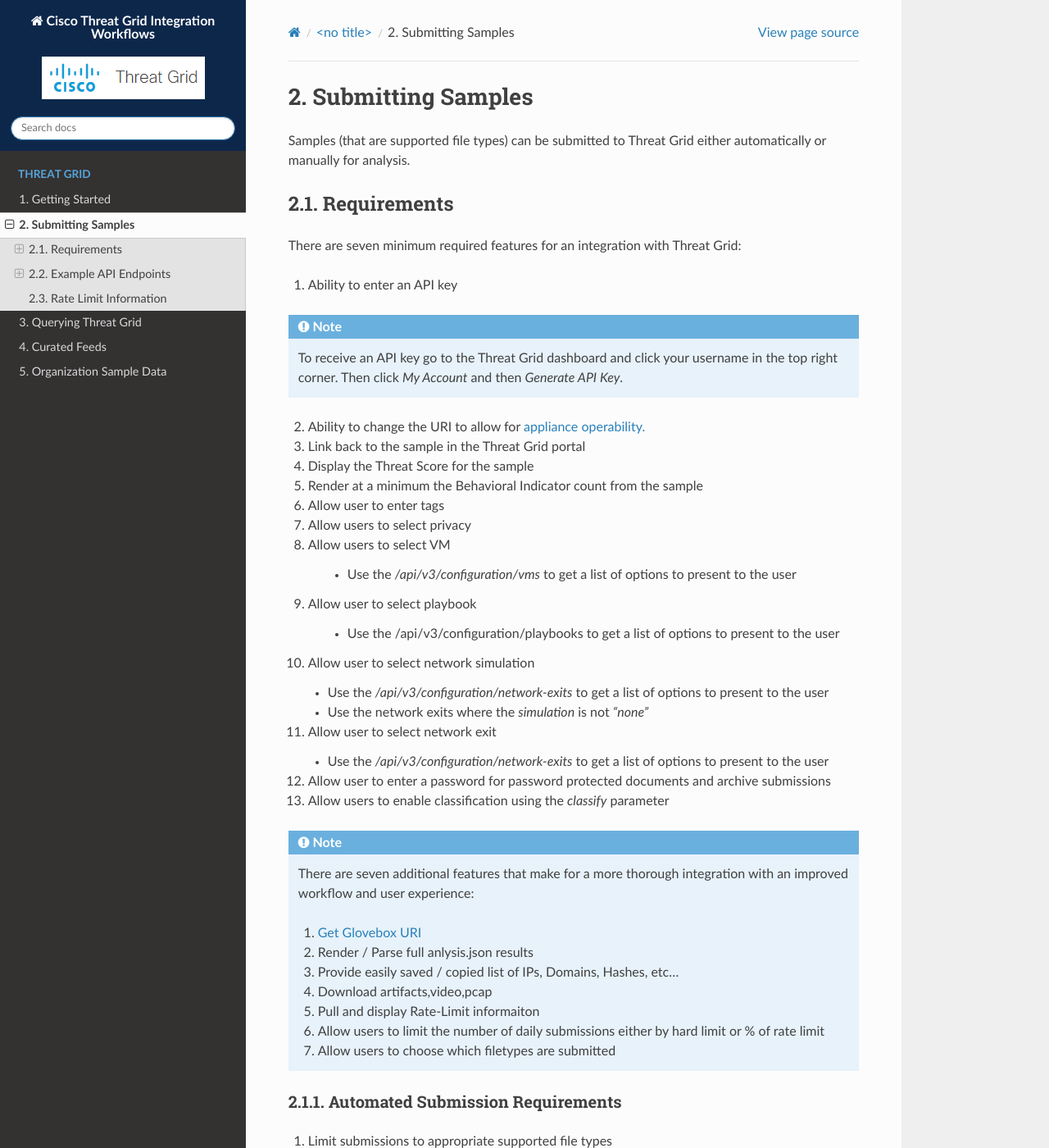
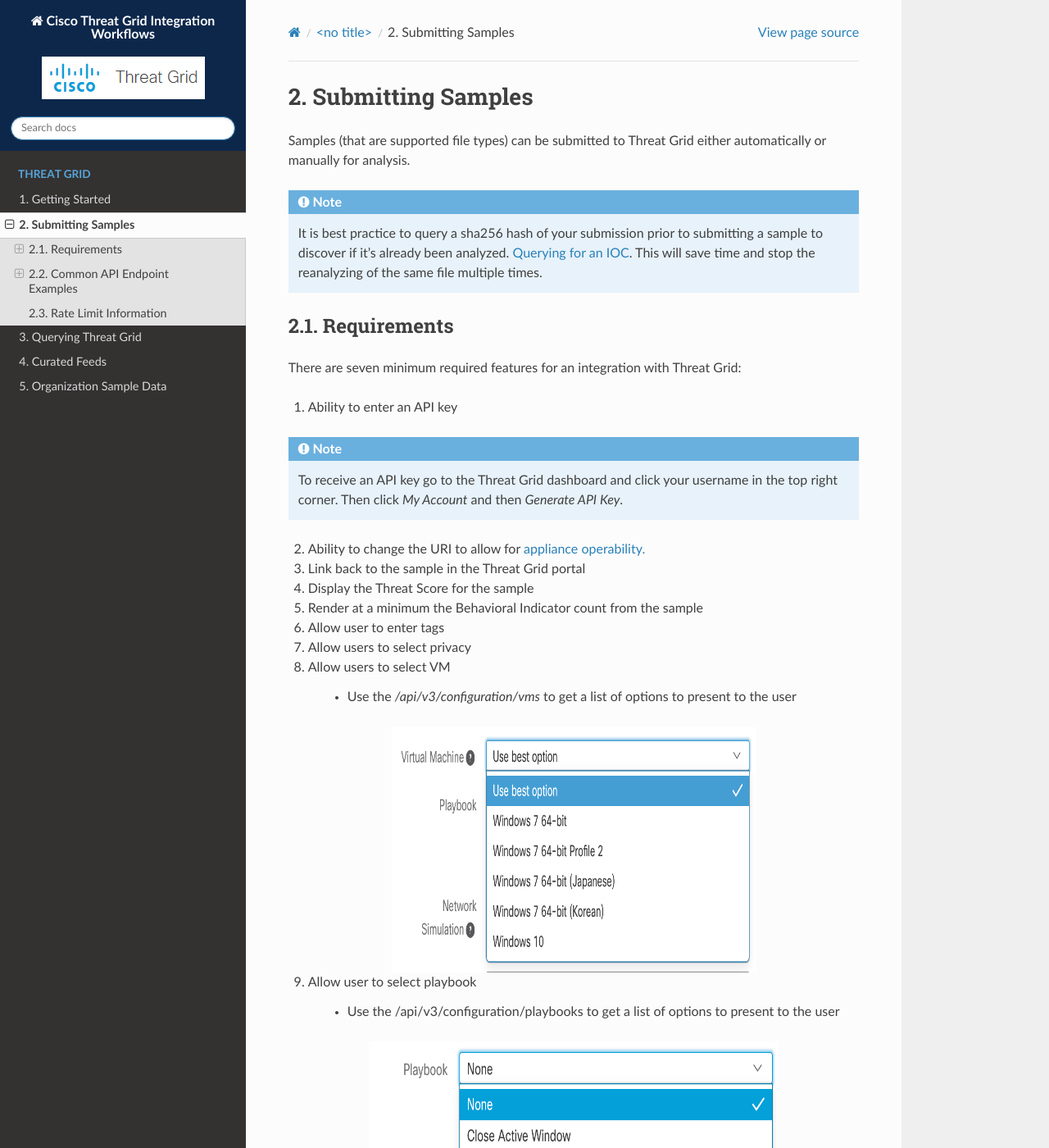
Before and after one commit to CiscoSecurity/tg-00-integration-workflows, a Sphinx documentation site: the page built from docs/source/tg/submit.rst, in a window 1280 px wide and 1400 px high. Shown: the whole window at 82% size. Built offline with Sphinx 7.4.7 and the Read the Docs theme 2.0.0, drawn with Linux system fonts in a browser that asks for light colours; some of the changed text lies outside the part shown.

Commit message:
JP's Updates

```diff
--- a/docs/source/tg/submit.rst
+++ b/docs/source/tg/submit.rst
@@ -1,6 +1,11 @@
 Submitting Samples
 ==================
 Samples (that are supported file types) can be submitted to Threat Grid either automatically or manually for analysis.
+
+.. NOTE::
+
+    It is best practice to query a sha256 hash of your submission prior to submitting a sample to discover if it's
+    already been analyzed. :ref:`Querying for an IOC`. This will save time and stop the reanalyzing of the same file multiple times.
 
 Requirements
 ------------
@@ -25,16 +30,44 @@
 8. Allow users to select VM
 
     - Use the `/api/v3/configuration/vms` to get a list of options to present to the user
+
+.. image:: _static/vm.png
+    :target: _static/vm.html
+    :width: 445px
+    :align: center
+    :height: 300px
+
 9. Allow user to select playbook
 
     - Use the /api/v3/configuration/playbooks to get a list of options to present to the user
+
+.. image:: _static/playbook.png
+    :target: _static/playbook.html
+    :width: 500px
+    :align: center
+    :height: 300px
+
 10. Allow user to select network simulation
 
     - Use the `/api/v3/configuration/network-exits` to get a list of options to present to the user
-    - Use the network exits where the `simulation` is not `"none"`
+    - Use the network exits where the `simulation` is not `"none"` (eg. As Needed or All Simulated)
+
+.. image:: _static/network.png
+    :target: _static/network.html
+    :width: 500px
+    :align: center
+    :height: 100px
+
 11. Allow user to select network exit
 
     -  Use the `/api/v3/configuration/network-exits` to get a list of options to present to the user
+
+.. image:: _static/exit.png
+    :target: _static/exit.html
+    :width: 500px
+    :align: center
+    :height: 300px
+
 12. Allow user to enter a password for password protected documents and archive submissions
 13. Allow users to enable classification using the `classify` parameter
 
@@ -45,10 +78,10 @@
     1. :ref:`Glovebox Interaction`
     2. Render / Parse full anlysis.json results
     3. Provide easily saved / copied list of IPs, Domains, Hashes, etc...
-    4. Download artifacts,video,pcap
-    5. Pull and display Rate-Limit informaiton
+    4. :ref:`Download artifacts, video, pcap`
+    5. :ref:`Pull and display Rate-Limit information`
     6. Allow users to limit the number of daily submissions either by hard limit or % of rate limit
-    7. Allow users to choose which filetypes are submitted
+    7. Allow users to choose which file types are submitted
 
 Automated Submission Requirements
 ^^^^^^^^^^^^^^^^^^^^^^^^^^^^^^^^^
@@ -62,8 +95,8 @@
 """"""""""""""""""""""""""""""""""""""""""""""
 1. Extract the contents of the archive and submit the appropriate supported file types individually
 
-Example API Endpoints
----------------------
+Common API Endpoint Examples
+----------------------------
 
 .. NOTE::
 
@@ -173,3 +209,9 @@
 .. http:example::
 
     GET https://panacea.threatgrid.com/api/v3/users/$login/rate-limit&api_key=12345abcde HTTP/1.1
+
+.. image:: _static/limit.png
+    :target: _static/limit.html
+    :width: 600px
+    :align: center
+    :height: 600px
```
Also changed, not shown: other parts of docs/source/tg/submit.rst (+3 -0 lines), docs/source/tg/feed.rst (+23 -1 lines), docs/source/tg/query.rst (+14 -2 lines), docs/source/tg/_static/exit.png (added), docs/source/tg/_static/limit.png (added), docs/source/tg/_static/network.png (added), docs/source/tg/_static/playbook.png (added), docs/source/tg/_static/vm.png (added).
